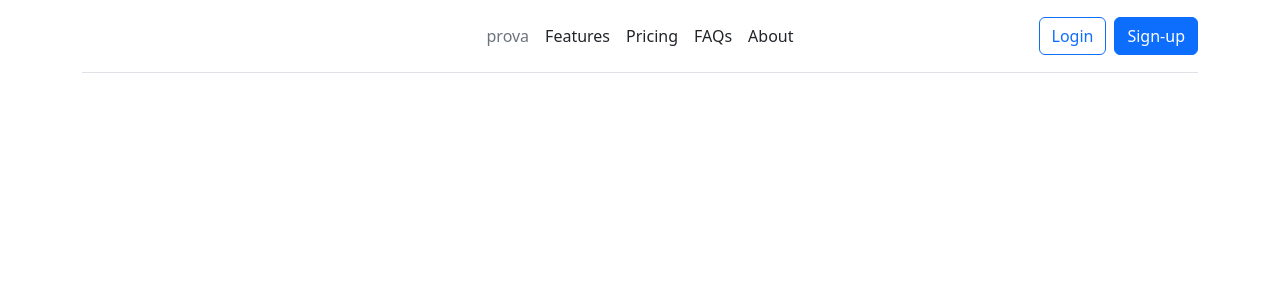
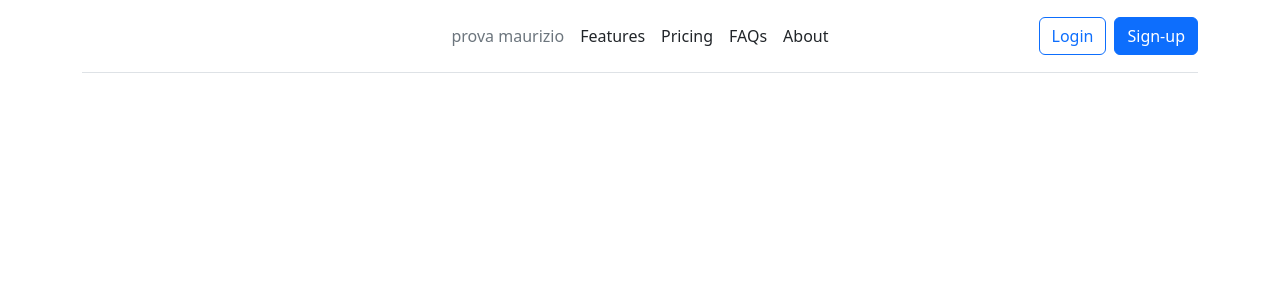
Before and after one commit to mauriziopinna/life_app, an Angular app: page / in a window 1280 px wide. Shown: the top 300 px of the page. Built offline with nearby package versions, Linux system fonts and the light colour scheme.

Commit message:
prova maurizio

```diff
--- a/src/app/app.component.html
+++ b/src/app/app.component.html
@@ -5,7 +5,7 @@
     </a>
 
     <ul class="nav col-12 col-md-auto mb-2 justify-content-center mb-md-0">
-      <li><a href="#" class="nav-link px-2 link-secondary">prova</a></li>
+      <li><a href="#" class="nav-link px-2 link-secondary">prova maurizio</a></li>
       <li><a href="#" class="nav-link px-2 link-dark">Features</a></li>
       <li><a href="#" class="nav-link px-2 link-dark">Pricing</a></li>
       <li><a href="#" class="nav-link px-2 link-dark">FAQs</a></li>
```
